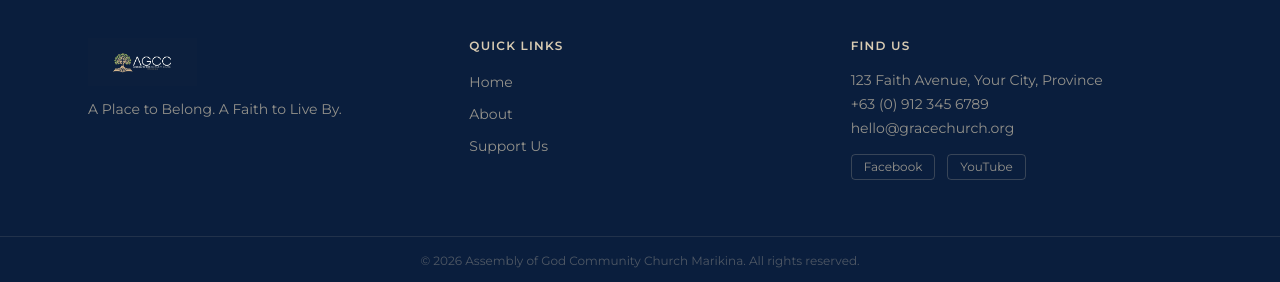
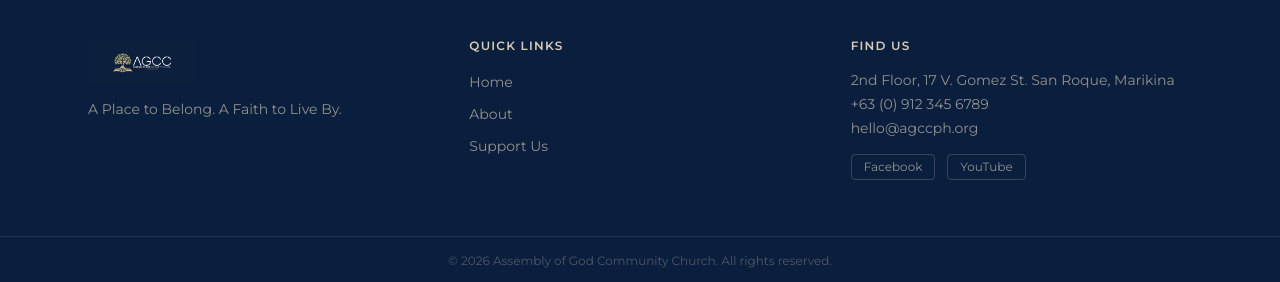
Before and after one commit to leoroxaslr/AGCC, a React (Create React App) app: page / in a window 1280 px wide. Shown: the part 2410-2692 px from the top of the page. Built offline with nearby package versions, Linux system fonts and the light colour scheme; the HTML template or start-up script is replaced by a standard one.

Commit message:
Update church info: address, email, name, navbar

```diff
--- a/src/config.js
+++ b/src/config.js
@@ -5,15 +5,15 @@
 
 export const CHURCH_CONFIG = {
   // --- GENERAL ---
-  name: "Assembly of God Community Church Marikina",
+  name: "Assembly of God Community Church",
   tagline: "A Place to Belong. A Faith to Live By.",
   description:
     "We are a welcoming community of believers committed to worship, fellowship, and serving our neighbors in the love of Christ.",
 
   // --- CONTACT ---
-  address: "123 Faith Avenue, Your City, Province",
+  address: "2nd Floor, 17 V. Gomez St. San Roque, Marikina",
   phone: "+63 (0) 912 345 6789",
-  email: "hello@gracechurch.org",
+  email: "hello@agccph.org",
 
   // --- SERVICE SCHEDULE ---
   services: [
```
Also changed, not shown: .claude/settings.local.json.
